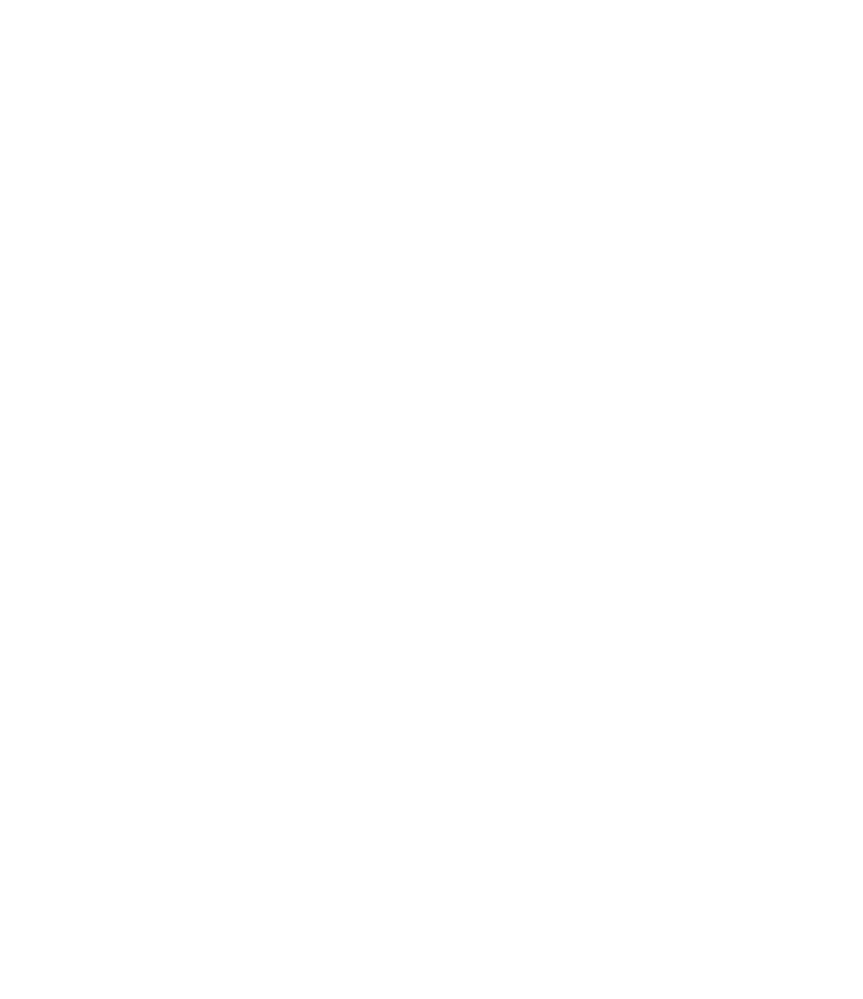
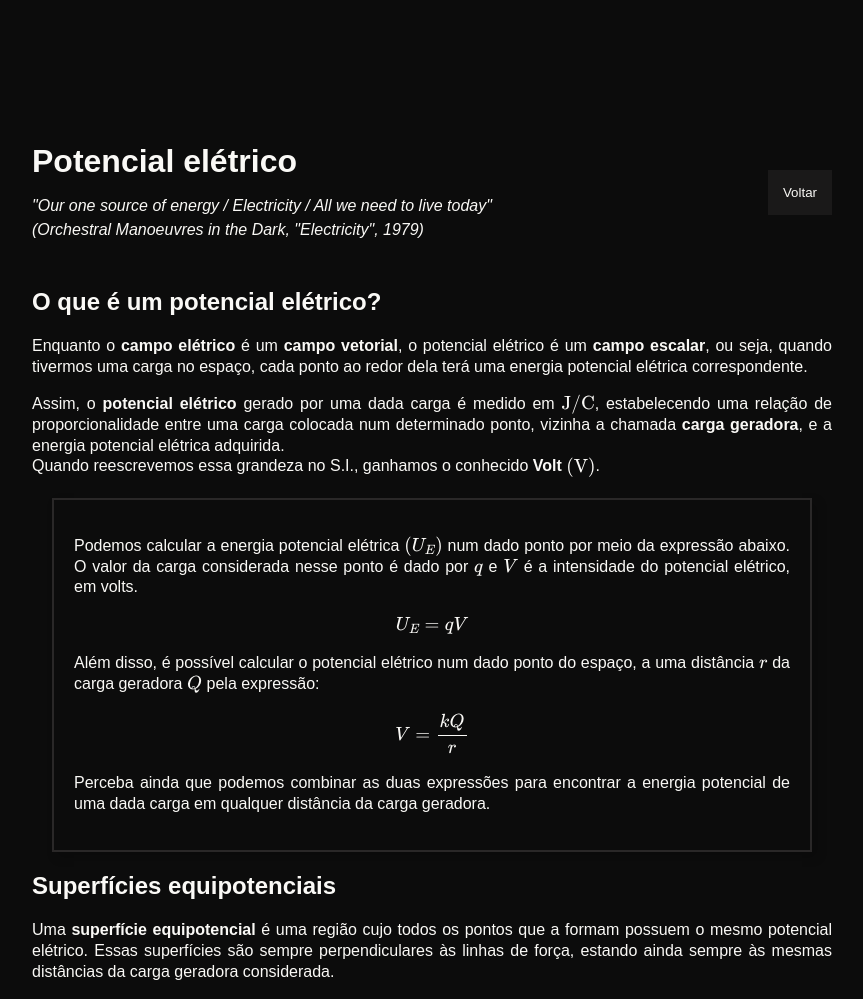
Before and after one commit to OffworldAstronaut/DigitalAlexandria, a plain HTML site: page bookshelves/high_school/physics/electrostatics/potential.html in a window 1280 px wide. Shown: the whole page, without its empty margins (208-1071 px from the left). Before the commit the page ends 800 px from the top, so only its background shows below. Drawn offline with nearby package versions, Linux system fonts and the light colour scheme.

Commit message:
feat: add wip potencial eletrico

```diff
--- a/bookshelves/high_school/physics/electrostatics/potential.html
+++ b/bookshelves/high_school/physics/electrostatics/potential.html
@@ -0,0 +1,67 @@
+<!DOCTYPE html>
+<html lang="en">
+  <head>
+    <meta charset="UTF-8" />
+    <meta name="viewport" content="width=device-width, initial-scale=1.0" />
+    <title>Potencial elétrico</title>
+    <link rel="stylesheet" href="../../../style_books.css" />
+    <script src="https://cdn.jsdelivr.net/npm/mathjax@3/es5/tex-mml-chtml.js"></script>
+  </head>
+  <body>
+    <div class="main">
+      <header>
+        <div class="header-content">
+          <h1>Potencial elétrico</h1>
+          <p>
+            <i>
+              "Our one source of energy / Electricity / All we need to live today"<br>
+              (Orchestral Manoeuvres in the Dark, "Electricity", 1979)
+            </i>
+          </p>
+        </div>
+        <button onclick="history.back()">Voltar</button>
+      </header>
+      <div class="book">
+        <h2>
+            O que é um potencial elétrico?
+        </h2>
+        <p>
+            Enquanto o <b>campo elétrico</b> é um <b>campo vetorial</b>, o potencial elétrico
+            é um <b>campo escalar</b>, ou seja, quando tivermos uma carga no espaço, cada ponto
+            ao redor dela terá uma energia potencial elétrica correspondente.
+        </p>
+        <p>
+            Assim, o <b>potencial elétrico</b> gerado por uma dada carga é medido em \(\text{J}/\text{C}\),
+            estabelecendo uma relação de proporcionalidade entre uma carga colocada num determinado ponto,
+            vizinha a chamada <b>carga geradora</b>, e a energia potencial elétrica adquirida. <br>
+            Quando reescrevemos essa grandeza no S.I., ganhamos o conhecido <b>Volt</b> \((\text{V})\).
+        </p>
+        <div class="callout-box">
+            <p>
+                Podemos calcular a energia potencial elétrica \((U_E)\) num dado ponto por meio da expressão abaixo.
+                O valor da carga considerada nesse ponto é dado por \(q\) e \(V\) é a intensidade do potencial
+                elétrico, em volts.
+
+                \[U_E = qV\]
+
+                Além disso, é possível calcular o potencial elétrico num dado ponto do espaço, a uma distância \(r\)
+                da carga geradora \(Q\) pela expressão:
+
+                \[V = \dfrac{kQ}{r}\]
+
+                Perceba ainda que podemos combinar as duas expressões
+                para encontrar a energia potencial de uma dada carga em qualquer distância da carga geradora.
+            </p>
+        </div>
+        <h2>
+            Superfícies equipotenciais
+        </h2>
+        <p>
+            Uma <b>superfície equipotencial</b> é uma região cujo todos os pontos que a formam possuem o mesmo
+            potencial elétrico. Essas superfícies são sempre perpendiculares às linhas de força, estando ainda sempre
+            às mesmas distâncias da carga geradora considerada.
+        </p>
+    </div>
+</div>
+  </body>
+</html>
--- a/bookshelves/style_books.css
+++ b/bookshelves/style_books.css
@@ -50,6 +50,16 @@ header {
     box-shadow: 5px 5px 10px rgba(0, 0, 0, 0.2);
 }
 
+.image {
+    text-align: center;
+    font-size: small;
+    padding: 2px;
+}
+
+.image img {
+    width: 50%;
+}
+
 button {
     border: none;
     padding: 15px;
```
Also changed, not shown: bookshelves/high_school/physics/electrostatics/introduction.html (+4 -0 lines), bookshelves/high_school/physics/physics.html (+1 -1 lines), bookshelves/high_school/physics/electrostatics/imgs/induction.gif (added).
